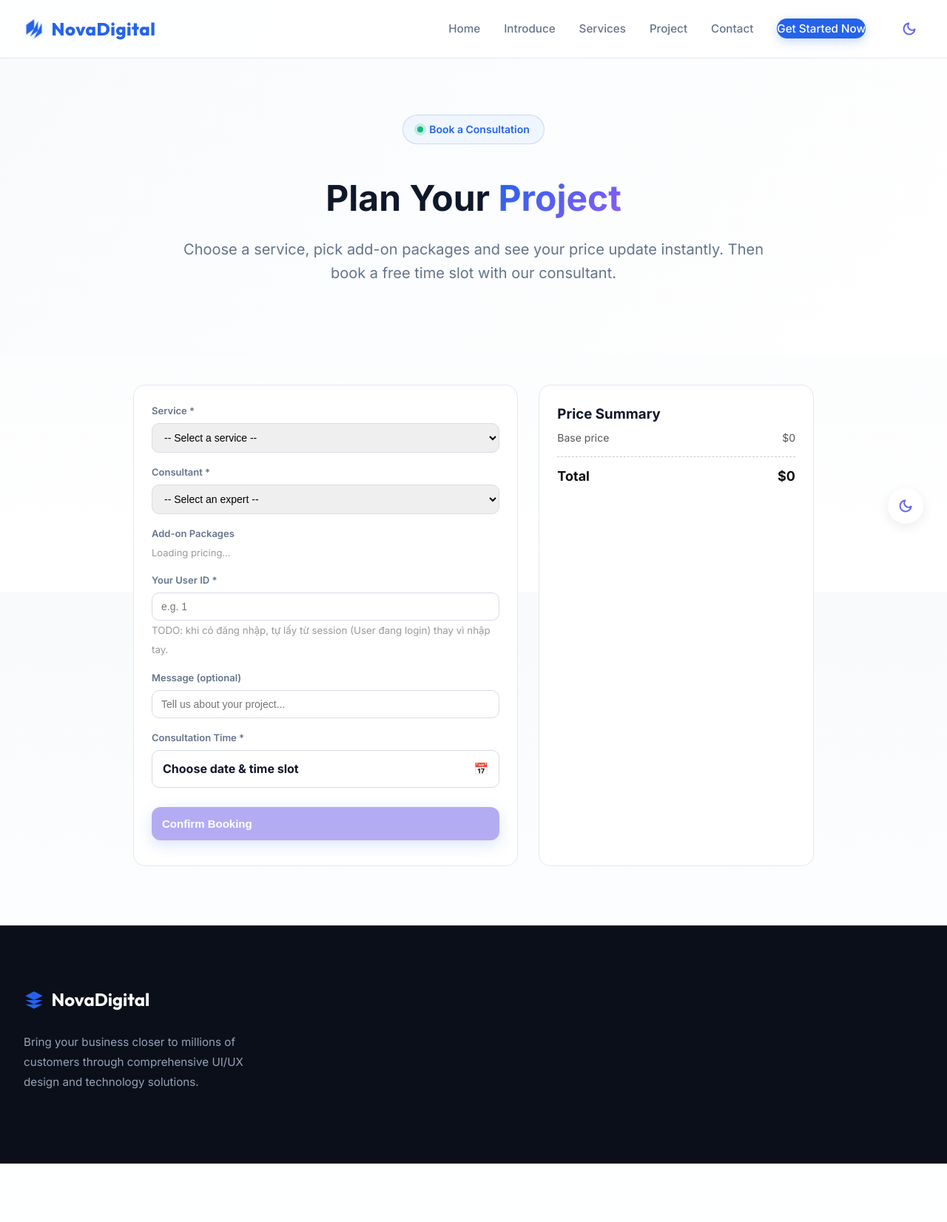
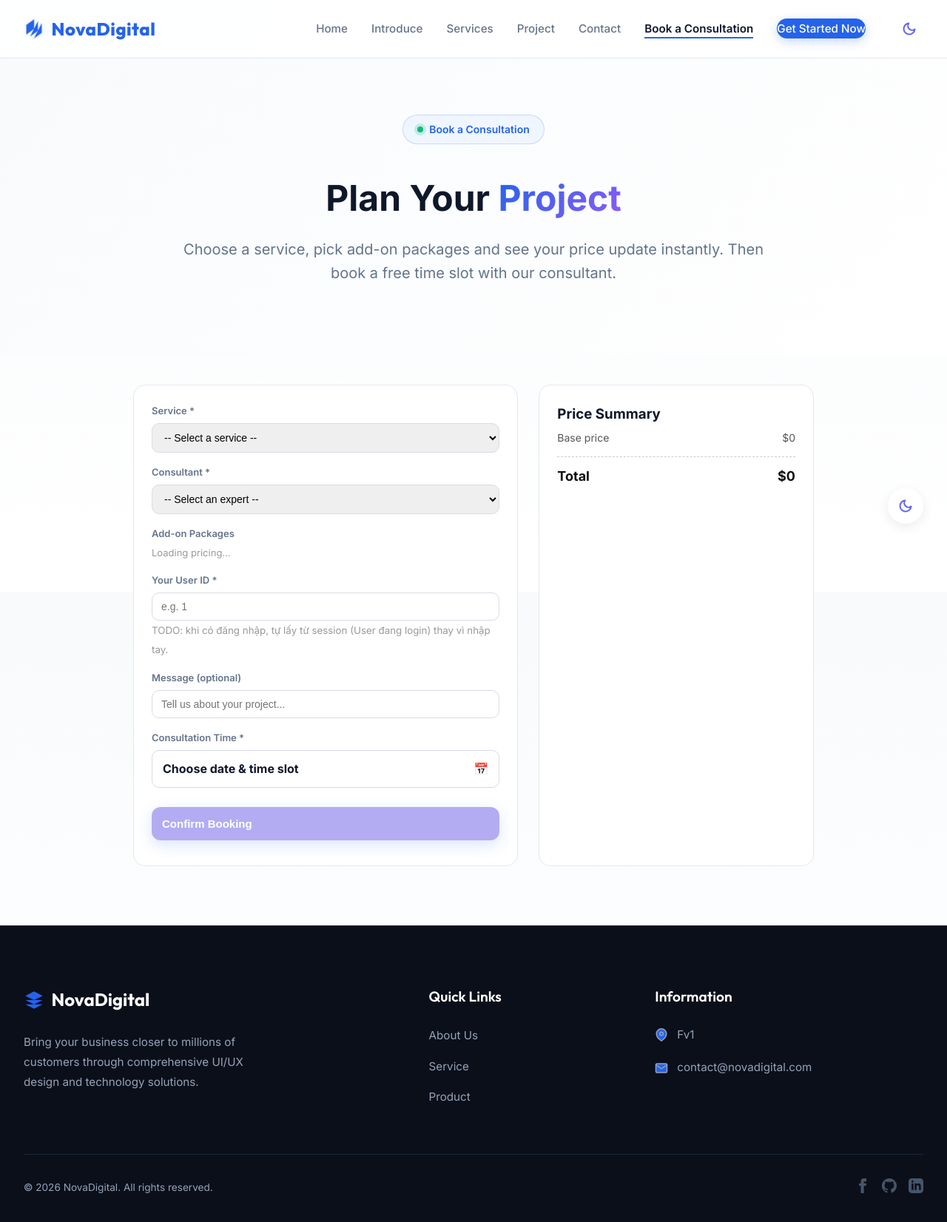
Before and after one commit to NtAn05/NovaDigital_CMS_Workspace, a Spring Boot app: page /booking.html in a window 1280 px wide. Shown: the whole page at 74% size. Before the commit the page ends 1573 px from the top, so only its background shows below. Run offline with Spring Boot 4, Linux system fonts and the light colour scheme; data that the repository does not hold is empty; some of the project's set-up classes (security, data sources, template engines, error pages and the like) are left out, and stand-ins take their place; some libraries are stand-ins or nearby versions.

Commit message:
fix: sync navbar and footer of booking.html with other pages

```diff
--- a/src/main/resources/static/booking.html
+++ b/src/main/resources/static/booking.html
@@ -77,7 +77,8 @@
         <li><a href="services.html">Services</a></li>
         <li><a href="portfolio.html">Project</a></li>
         <li><a href="contact.html">Contact</a></li>
-        <li><a href="booking.html" class="nav-btn active">Book a Consultation</a></li>
+        <li><a href="booking.html" class="nav-btn-booking active">Book a Consultation</a></li>
+        <li><a href="#" class="nav-btn" id="default-get-started">Get Started Now</a></li>
       </ul>
     </nav>
   </header>
@@ -188,6 +189,47 @@
           <span>NovaDigital</span>
         </a>
         <p>Bring your business closer to millions of customers through comprehensive UI/UX design and technology solutions.</p>
+      </div>
+      <div class="footer-col">
+        <h3>Quick Links</h3>
+        <ul class="footer-links">
+          <li><a href="about.html">About Us</a></li>
+          <li><a href="services.html">Service</a></li>
+          <li><a href="portfolio.html">Product</a></li>
+        </ul>
+      </div>
+      <div class="footer-col">
+        <h3>Information</h3>
+        <div class="footer-info">
+          <div class="footer-info-item">
+            <svg xmlns="http://www.w3.org/2000/svg" viewBox="0 0 24 24" fill="none" stroke="currentColor" stroke-width="2" stroke-linecap="round" stroke-linejoin="round">
+              <path d="M21 10c0 7-9 13-9 13s-9-6-9-13a9 9 0 0 1 18 0z"></path>
+              <circle cx="12" cy="10" r="3"></circle>
+            </svg>
+            <span>Fv1</span>
+          </div>
+          <div class="footer-info-item">
+            <svg xmlns="http://www.w3.org/2000/svg" viewBox="0 0 24 24" fill="none" stroke="currentColor" stroke-width="2" stroke-linecap="round" stroke-linejoin="round">
+              <path d="M4 4h16c1.1 0 2 .9 2 2v12c0 1.1-.9 2-2 2H4c-1.1 0-2-.9-2-2V6c0-1.1.9-2 2-2z"></path>
+              <polyline points="22,6 12,13 2,6"></polyline>
+            </svg>
+            <a href="mailto:contact@novadigital.com">contact@novadigital.com</a>
+          </div>
+        </div>
+      </div>
+    </div>
+    <div class="footer-bottom">
+      <p>&copy; 2026 NovaDigital. All rights reserved.</p>
+      <div class="social-icons-footer">
+        <a href="#" aria-label="Facebook">
+          <svg xmlns="http://www.w3.org/2000/svg" width="20" height="20" fill="currentColor" viewBox="0 0 24 24"><path d="M9 8h-3v4h3v12h5v-12h3.642l.358-4h-4v-1.667c0-.955.192-1.333 1.115-1.333h2.885v-5h-3.808c-3.596 0-5.192 1.583-5.192 4.615v3.385z"/></svg>
+        </a>
+        <a href="#" aria-label="Github">
+          <svg xmlns="http://www.w3.org/2000/svg" width="20" height="20" fill="currentColor" viewBox="0 0 24 24"><path d="M12 0c-6.626 0-12 5.373-12 12 0 5.302 3.438 9.8 8.207 11.387.599.111.793-.261.793-.577v-2.234c-3.338.726-4.033-1.416-4.033-1.416-.546-1.387-1.333-1.756-1.333-1.756-1.089-.745.083-.729.083-.729 1.205.084 1.839 1.237 1.839 1.237 1.07 1.834 2.807 1.304 3.492.997.107-.775.418-1.305.762-1.604-2.665-.305-5.467-1.334-5.467-5.931 0-1.311.469-2.381 1.236-3.221-.124-.303-.535-1.524.117-3.176 0 0 1.008-.322 3.301 1.23.957-.266 1.983-.399 3.003-.404 1.02.005 2.047.138 3.006.404 2.291-1.552 3.297-1.23 3.297-1.23.653 1.653.242 2.874.118 3.176.77.84 1.235 1.911 1.235 3.221 0 4.609-2.807 5.624-5.479 5.921.43.372.823 1.102.823 2.222v3.293c0 .319.192.694.801.576 4.765-1.589 8.199-6.086 8.199-11.386 0-6.627-5.373-12-12-12z"/></svg>
+        </a>
+        <a href="#" aria-label="LinkedIn">
+          <svg xmlns="http://www.w3.org/2000/svg" width="20" height="20" fill="currentColor" viewBox="0 0 24 24"><path d="M19 0h-14c-2.761 0-5 2.239-5 5v14c0 2.761 2.239 5 5 5h14c2.762 0 5-2.239 5-5v-14c0-2.761-2.238-5-5-5zm-11 19h-3v-11h3v11zm-1.5-12.268c-.966 0-1.75-.779-1.75-1.75s.784-1.75 1.75-1.75 1.75.779 1.75 1.75-.784 1.75-1.75 1.75zm13.5 12.268h-3v-5.604c0-3.368-4-3.113-4 0v5.604h-3v-11h3v1.765c1.396-2.586 7-2.777 7 2.476v6.759z"/></svg>
+        </a>
       </div>
     </div>
   </footer>
```
